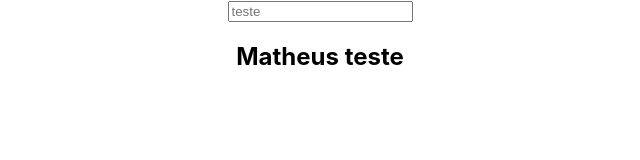
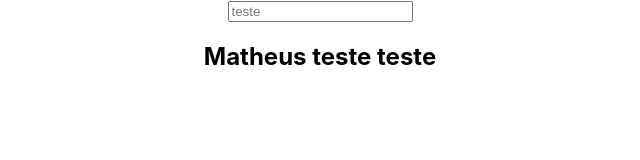
Before and after one commit to MatheusXI/Todo-front-end, a React (Create React App) app in the folder todo-front/: page / in a window 1280 px wide. Shown: the top 160 px of the page, without its empty margins (320-960 px from the left). Built offline with nearby package versions, Linux system fonts and the light colour scheme.

Commit message:
Feat: test

```diff
--- a/todo-front/src/Components/Header.tsx
+++ b/todo-front/src/Components/Header.tsx
@@ -15,7 +15,7 @@ const Header = ({user, chave}: Props) => {
     <div>
       <header>
         <Input />
-        <h2>{user.name}  {chave}</h2>
+        <h2>{user.name} teste {chave}</h2>
       </header>
       {/* <Profile /> */}
     </div>
```
